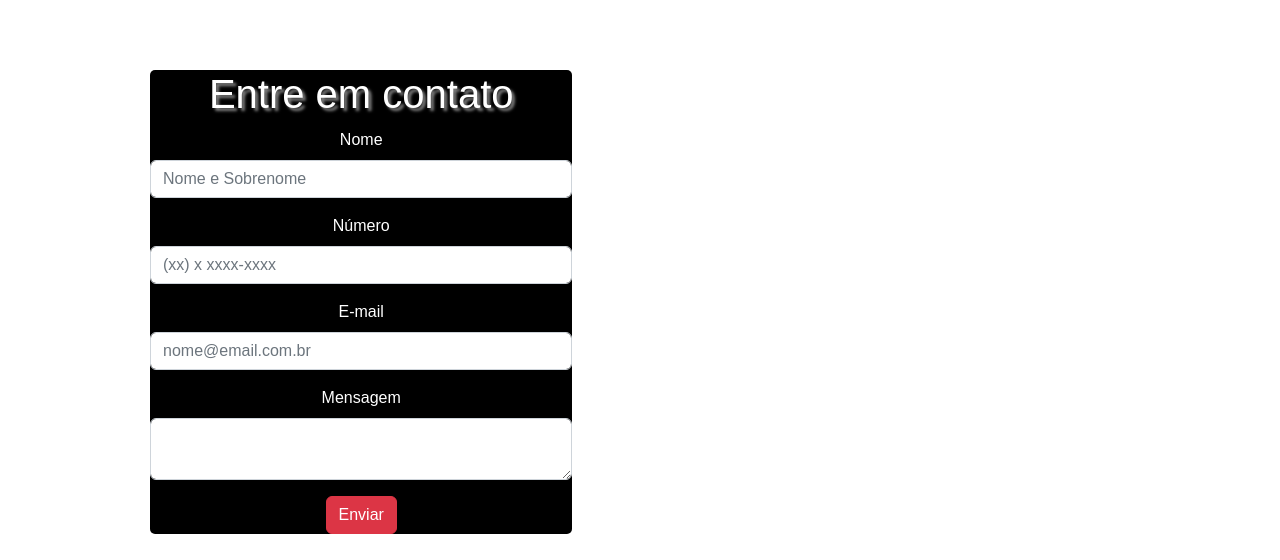
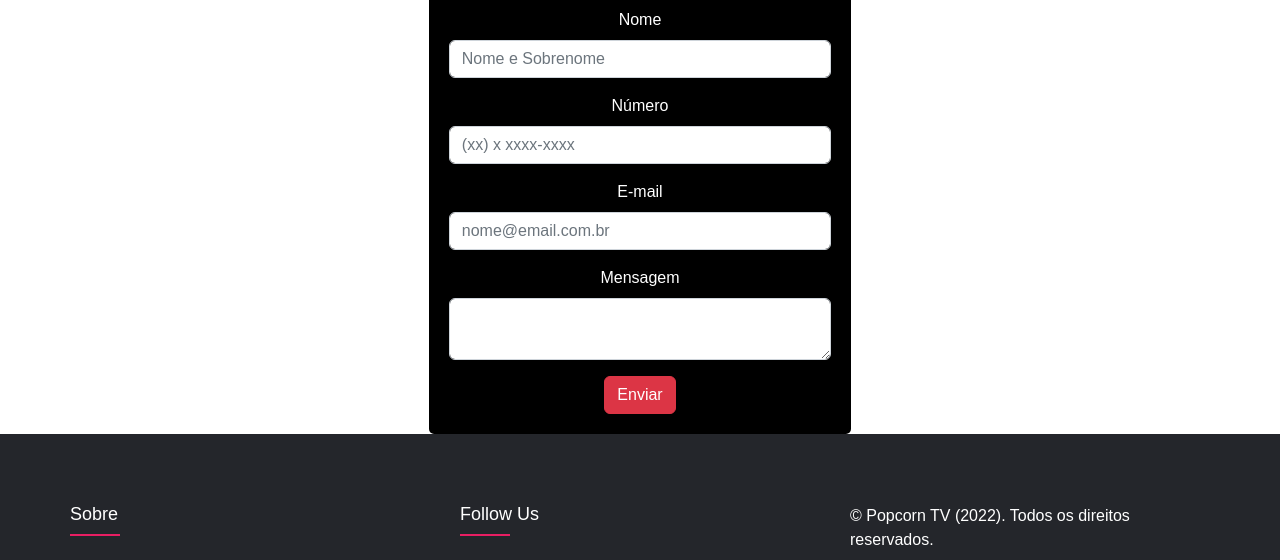
Before and after one commit to moondev94/projeto-modulo3-squad1, a React (Create React App) app: page /Contato in a window 1280 px wide. Shown: the part 184-744 px from the top of the page. Built offline with nearby package versions, Linux system fonts and the light colour scheme; a web font is replaced by a local one.

Commit message:
Update Contato.css

```diff
--- a/src/view/css/Contato.css
+++ b/src/view/css/Contato.css
@@ -13,8 +13,8 @@ form {
     font-size: 16px;
     background: black;
     width: 33%;
-    margin: 150px;
-    padding: auto;
+    margin: auto;
+    padding: 20px;
     border-radius: 5px;
     justify-content: center;
     text-align: center;
```
